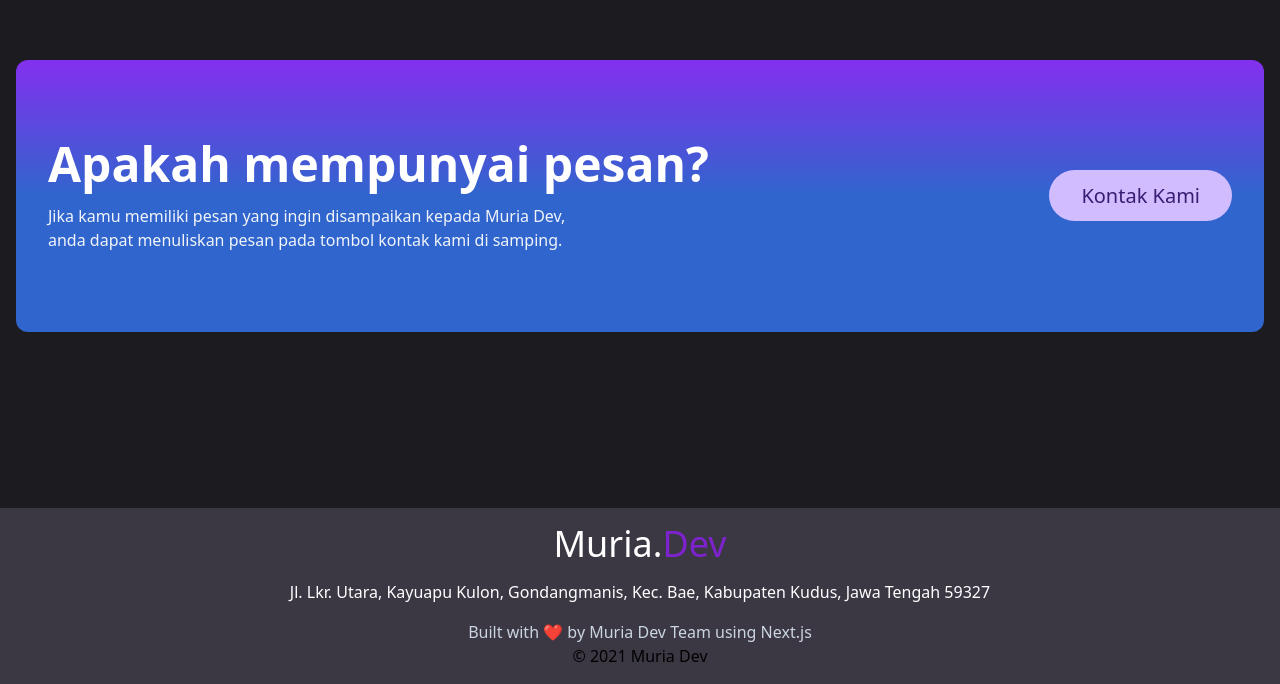
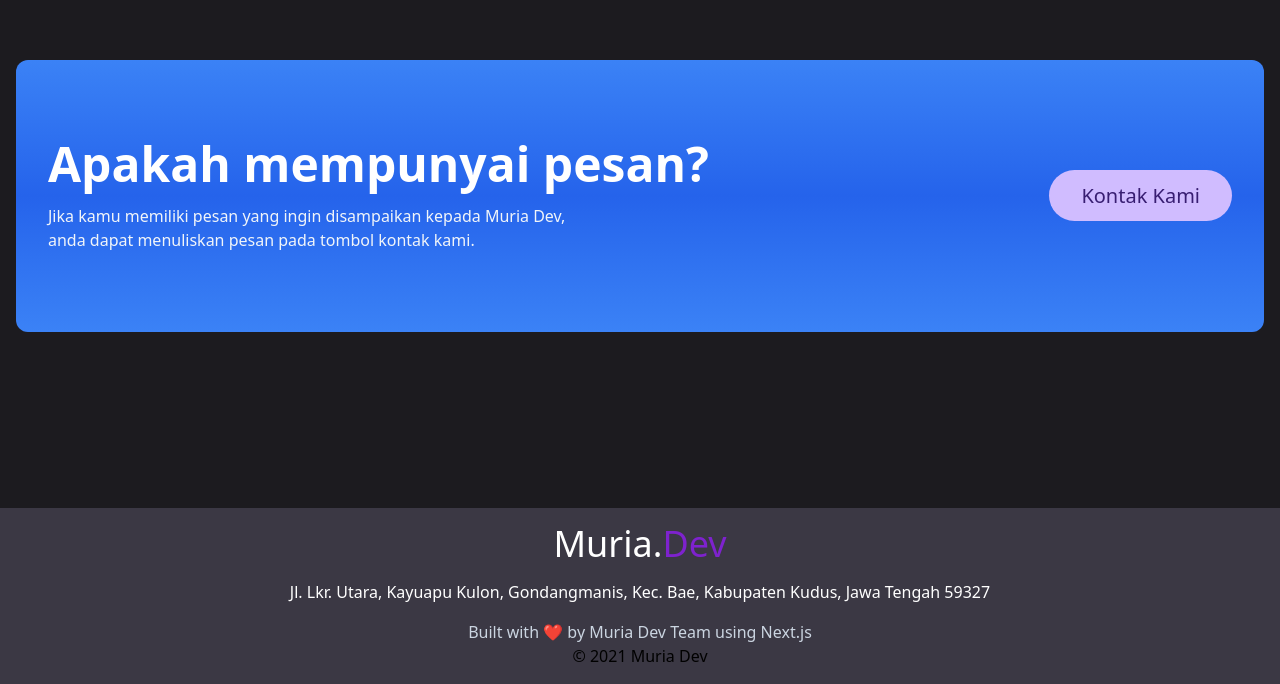
Before and after one commit to muria-dev/muriadev-website, a Next.js app: page / in a window 1280 px wide. Shown: the part 2483-3167 px from the top of the page. Built offline with nearby package versions, Linux system fonts and the light colour scheme.

Commit message:
Fix: fiz tombol begar pas size medium :v

```diff
--- a/components/Contact.jsx
+++ b/components/Contact.jsx
@@ -5,7 +5,7 @@
   return (
     <>
       <div className="container mx-auto p-4 mb-40 ">
-        <div className="bg-gradient-to-b from-[#8330EE] via-[#3065CD] to-[#3065CD] p-8 rounded-xl py-20 flex gap-8 flex-col md:flex-row md:justify-between md:items-center">
+        <div className="bg-gradient-to-b from-blue-500 via-blue-600 to-blue-500 p-8 rounded-xl py-20 flex gap-8 flex-col lg:flex-row md:justify-between md:items-center">
           <div>
             <h1 className="text-white text-5xl font-bold">
               Apakah mempunyai pesan?
@@ -13,13 +13,13 @@
             <p className="text-slate-100 mt-4">
               Jika kamu memiliki pesan yang ingin disampaikan kepada Muria Dev,
               <br />
-              anda dapat menuliskan pesan pada tombol kontak kami di samping.
+              anda dapat menuliskan pesan pada tombol kontak kami.
             </p>
           </div>
           <div>
             <Link
               href={"/"}
-              className="px-8 py-3 text-xl rounded-full bg-[#D0BCFF] text-[#381E72] md:mr-auto mt-8 md:mt-0  hover:bg-[#381E72] hover:text-white duration-200"
+              className="px-8 py-3 text-xl rounded-full bg-[#D0BCFF] text-[#381E72] md:mr-auto mt-8 md:mt-0  hover:bg-[#381E72] hover:text-white duration-300"
             >
               Kontak Kami
             </Link>
```
